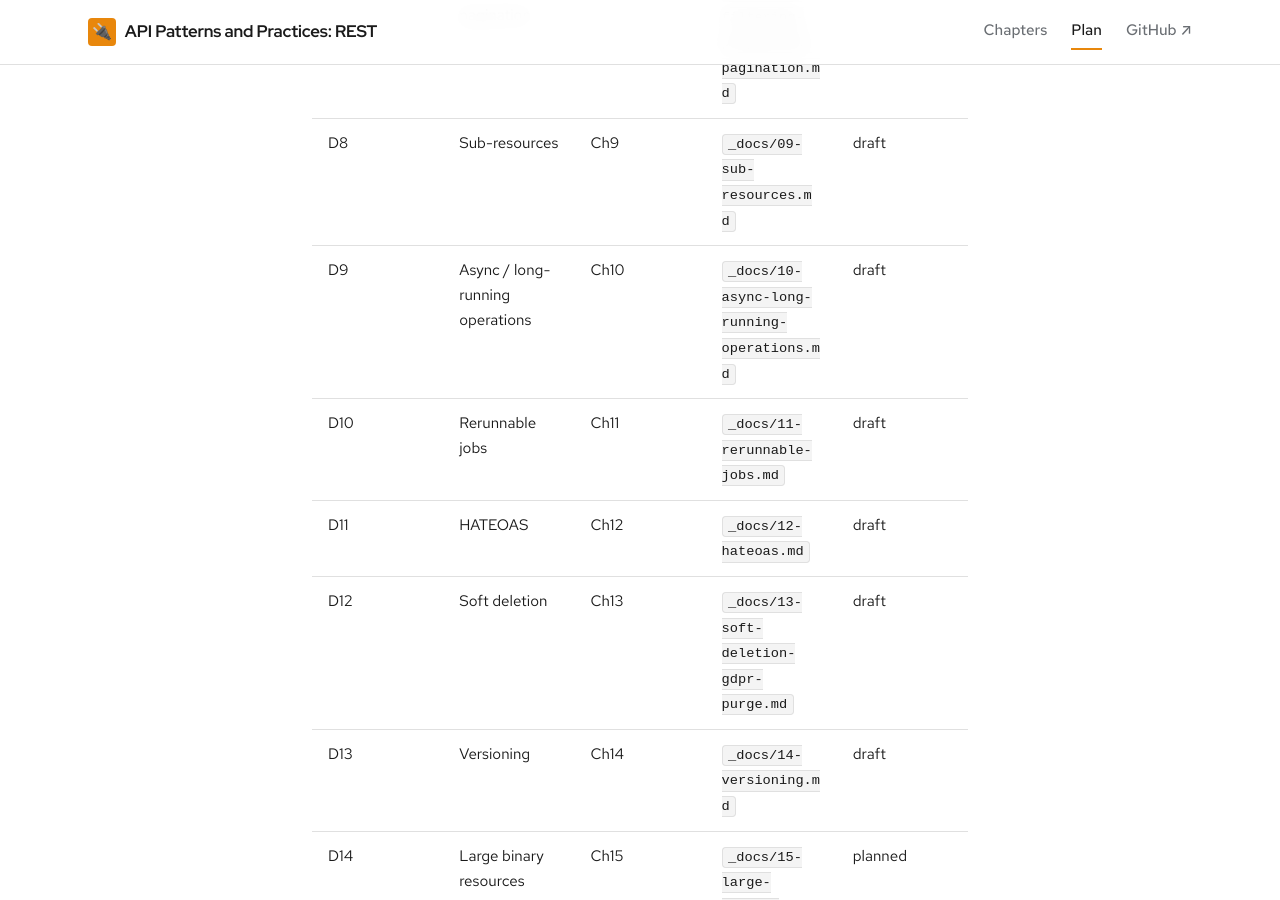
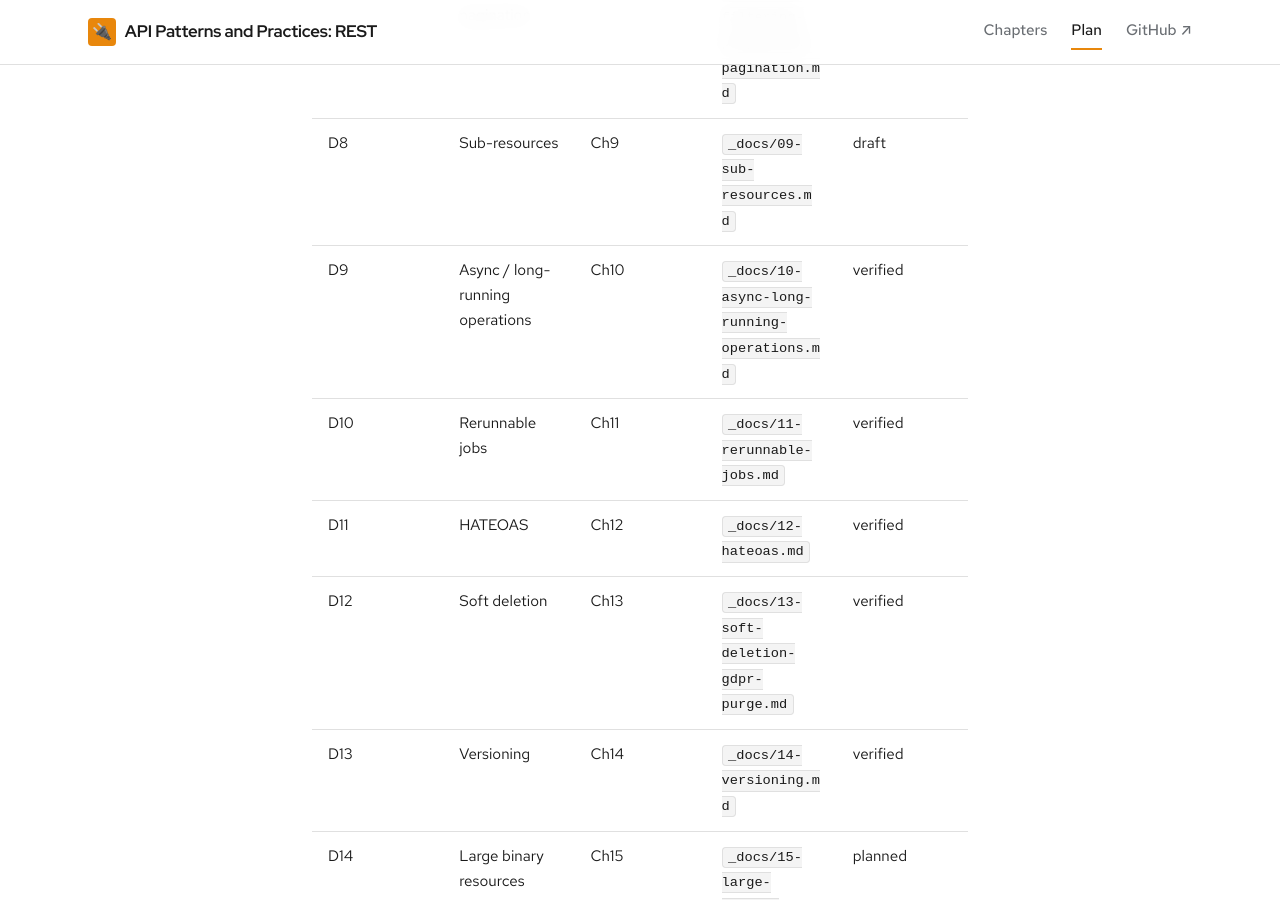
Before and after one commit to patterncatalyst/api-patterns-and-practices-rest, a Jekyll site: the page built from _plans/coverage-matrix.md, in a window 1280 px wide and 900 px high, scrolled down 1570 px. Built offline with Jekyll 4.4.1, drawn with Linux system fonts in a browser that asks for light colours; some web fonts are replaced; some of the changed text lies outside the part shown.

Commit message:
docs(r03): flip Ch10-14 to verified (CI green, both stacks)
Examples job ran all 11 verify.sh (Ch0/4/5/6/7/8/10/11/12/13/14) both stacks, green.

```diff
--- a/_plans/coverage-matrix.md
+++ b/_plans/coverage-matrix.md
@@ -27,11 +27,11 @@ unverified) · `verified` (both stacks run green, footer flipped).
 | D6 | JSON Patch vs Merge Patch | Ch7 | `_docs/07-partial-updates.md` | verified |
 | D7 | Filtering & pagination | Ch8 | `_docs/08-filtering-projection-pagination.md` | verified |
 | D8 | Sub-resources | Ch9 | `_docs/09-sub-resources.md` | draft |
-| D9 | Async / long-running operations | Ch10 | `_docs/10-async-long-running-operations.md` | draft |
-| D10 | Rerunnable jobs | Ch11 | `_docs/11-rerunnable-jobs.md` | draft |
-| D11 | HATEOAS | Ch12 | `_docs/12-hateoas.md` | draft |
-| D12 | Soft deletion | Ch13 | `_docs/13-soft-deletion-gdpr-purge.md` | draft |
-| D13 | Versioning | Ch14 | `_docs/14-versioning.md` | draft |
+| D9 | Async / long-running operations | Ch10 | `_docs/10-async-long-running-operations.md` | verified |
+| D10 | Rerunnable jobs | Ch11 | `_docs/11-rerunnable-jobs.md` | verified |
+| D11 | HATEOAS | Ch12 | `_docs/12-hateoas.md` | verified |
+| D12 | Soft deletion | Ch13 | `_docs/13-soft-deletion-gdpr-purge.md` | verified |
+| D13 | Versioning | Ch14 | `_docs/14-versioning.md` | verified |
 | D14 | Large binary resources | Ch15 | `_docs/15-large-binary-resources-range.md` | planned |
 
 ## Additions → chapters (10)
@@ -71,11 +71,11 @@ unverified) · `verified` (both stacks run green, footer flipped).
 | 7 | `_docs/07-partial-updates.md` | Part 3 | verified |
 | 8 | `_docs/08-filtering-projection-pagination.md` | Part 4 | verified |
 | 9 | `_docs/09-sub-resources.md` | Part 4 | draft |
-| 10 | `_docs/10-async-long-running-operations.md` | Part 5 | draft |
-| 11 | `_docs/11-rerunnable-jobs.md` | Part 5 | draft |
-| 12 | `_docs/12-hateoas.md` | Part 6 | draft |
-| 13 | `_docs/13-soft-deletion-gdpr-purge.md` | Part 6 | draft |
-| 14 | `_docs/14-versioning.md` | Part 6 | draft |
+| 10 | `_docs/10-async-long-running-operations.md` | Part 5 | verified |
+| 11 | `_docs/11-rerunnable-jobs.md` | Part 5 | verified |
+| 12 | `_docs/12-hateoas.md` | Part 6 | verified |
+| 13 | `_docs/13-soft-deletion-gdpr-purge.md` | Part 6 | verified |
+| 14 | `_docs/14-versioning.md` | Part 6 | verified |
 | 15 | `_docs/15-large-binary-resources-range.md` | Part 7 | planned |
 | 16 | `_docs/16-streaming-deep-dive.md` | Part 7 | planned |
 | 17 | `_docs/17-cross-protocol-choices.md` | Part 7 | planned |
```
